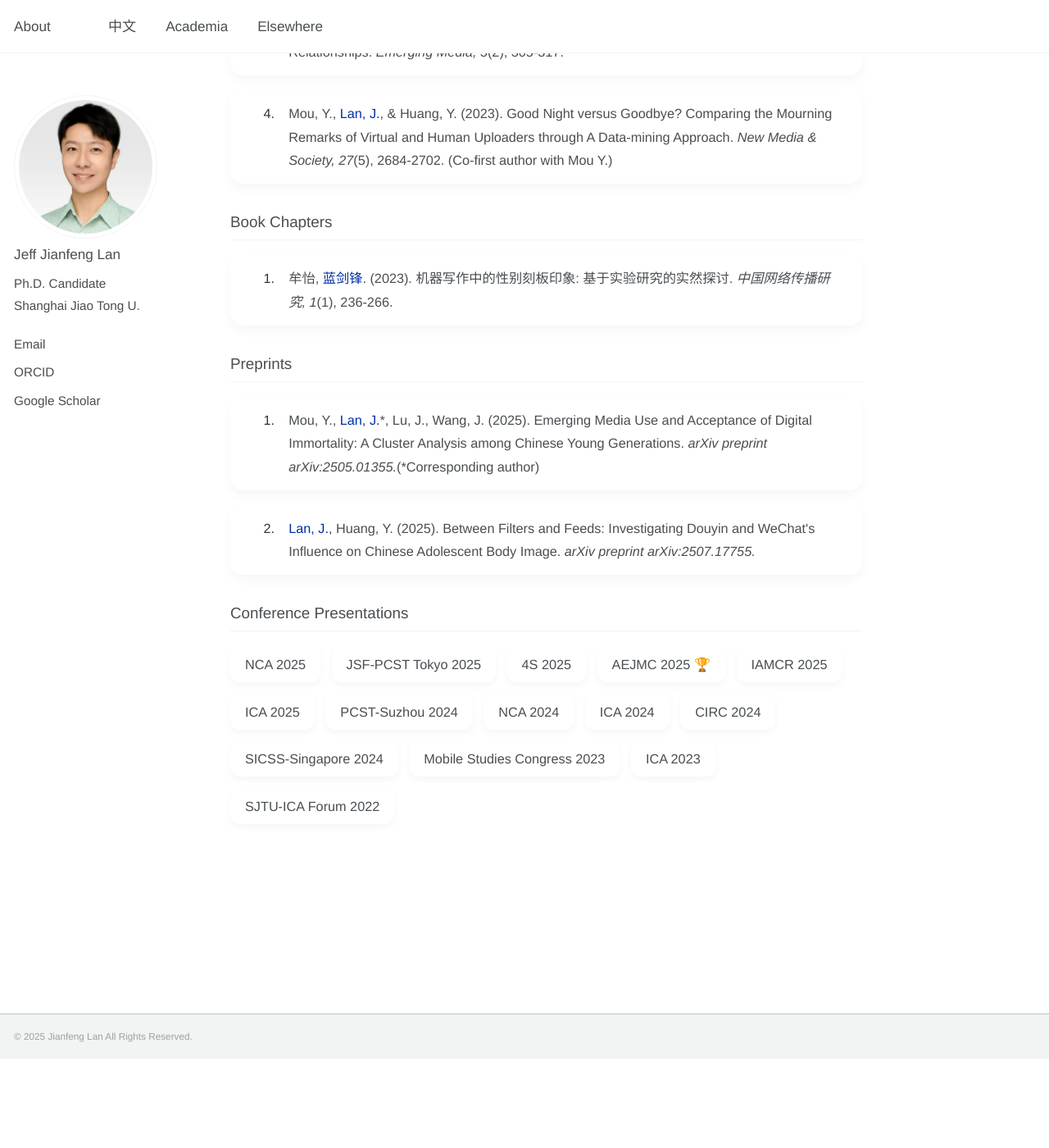
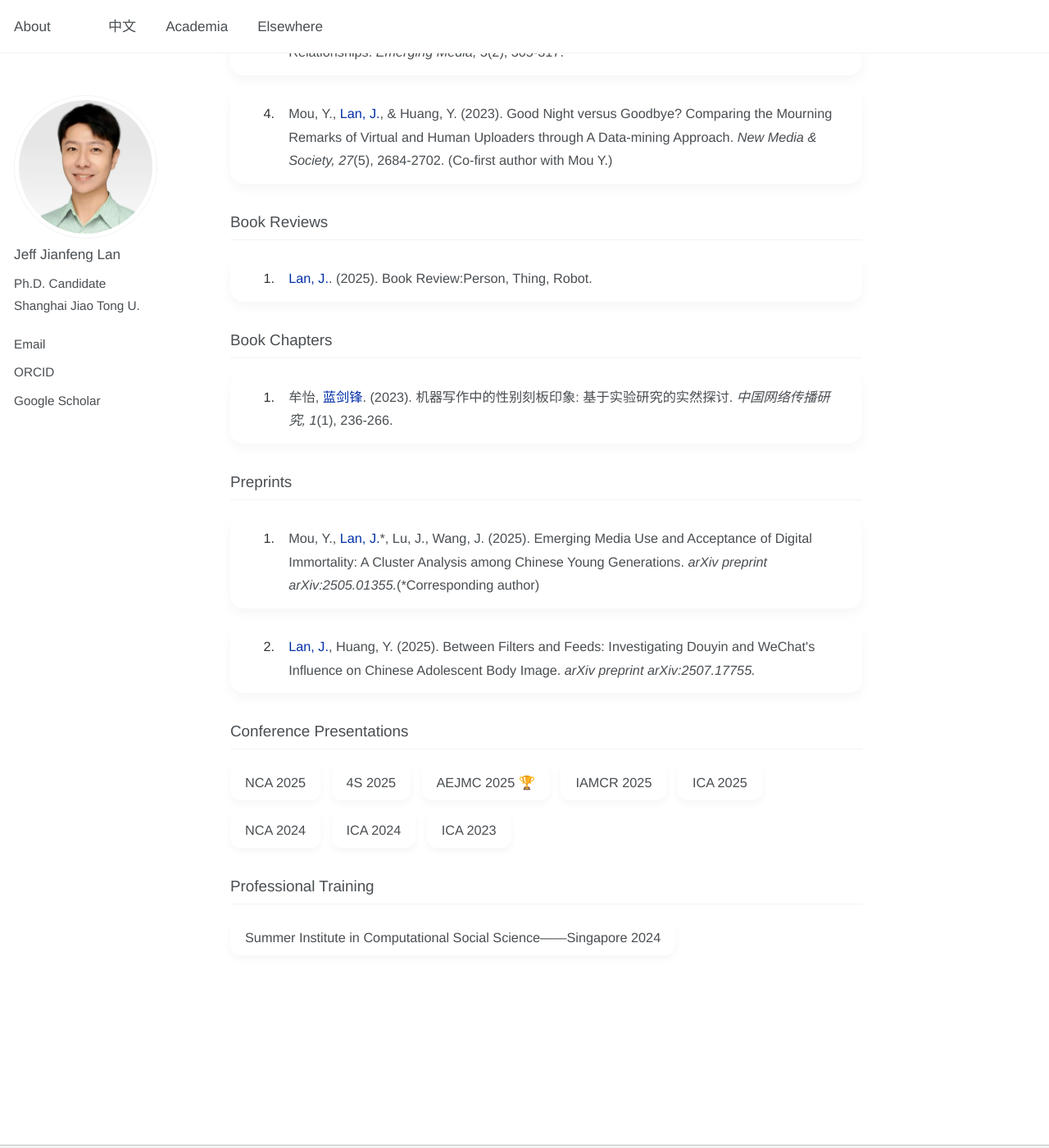
Before and after one commit to jianfenglan/jianfenglan.github.io, a Jekyll site: the page built from academia.md, in a window 1280 px wide and 1400 px high, scrolled down 456 px. Shown: the whole window at 82% size. Built offline with Jekyll 4.4.1, drawn with Linux system fonts in a browser that asks for light colours; before the commit the page ends 1747 px from its top, so only the background shows below that.

Commit message:
Update academia.md

```diff
--- a/academia.md
+++ b/academia.md
@@ -143,6 +143,15 @@ h2 {
     </div>
 </div>
 
+<h2>Book Reviews</h2>
+<div class="publication-list">
+    <div class="publication-card">
+        <div class="publication-content">
+         <span class="my-name">Lan, J.</span>. (2025). Book Review:Person, Thing, Robot.
+        </div>
+    </div>
+    </div>
+
 <h2>Book Chapters</h2>
 <div class="publication-list">
     <div class="publication-card">
@@ -170,17 +179,16 @@ h2 {
 <h2>Conference Presentations</h2>
 <div class="conference-grid">
     <div class="conference-card">NCA 2025</div>
-    <div class="conference-card">JSF-PCST Tokyo 2025</div>
     <div class="conference-card">4S 2025</div>
     <div class="conference-card">AEJMC 2025 🏆</div>
     <div class="conference-card">IAMCR 2025</div>
     <div class="conference-card">ICA 2025</div>
-    <div class="conference-card">PCST-Suzhou 2024</div>
     <div class="conference-card">NCA 2024</div>
     <div class="conference-card">ICA 2024</div>
-    <div class="conference-card">CIRC 2024</div>
-    <div class="conference-card">SICSS-Singapore 2024</div>
-    <div class="conference-card">Mobile Studies Congress 2023</div>
     <div class="conference-card">ICA 2023</div>
-    <div class="conference-card">SJTU-ICA Forum 2022</div>
 </div>
+
+<h2>Professional Training</h2>
+<div class="conference-grid">
+    <div class="conference-card">Summer Institute in Computational Social Science——Singapore 2024</div>
+</div>
```
